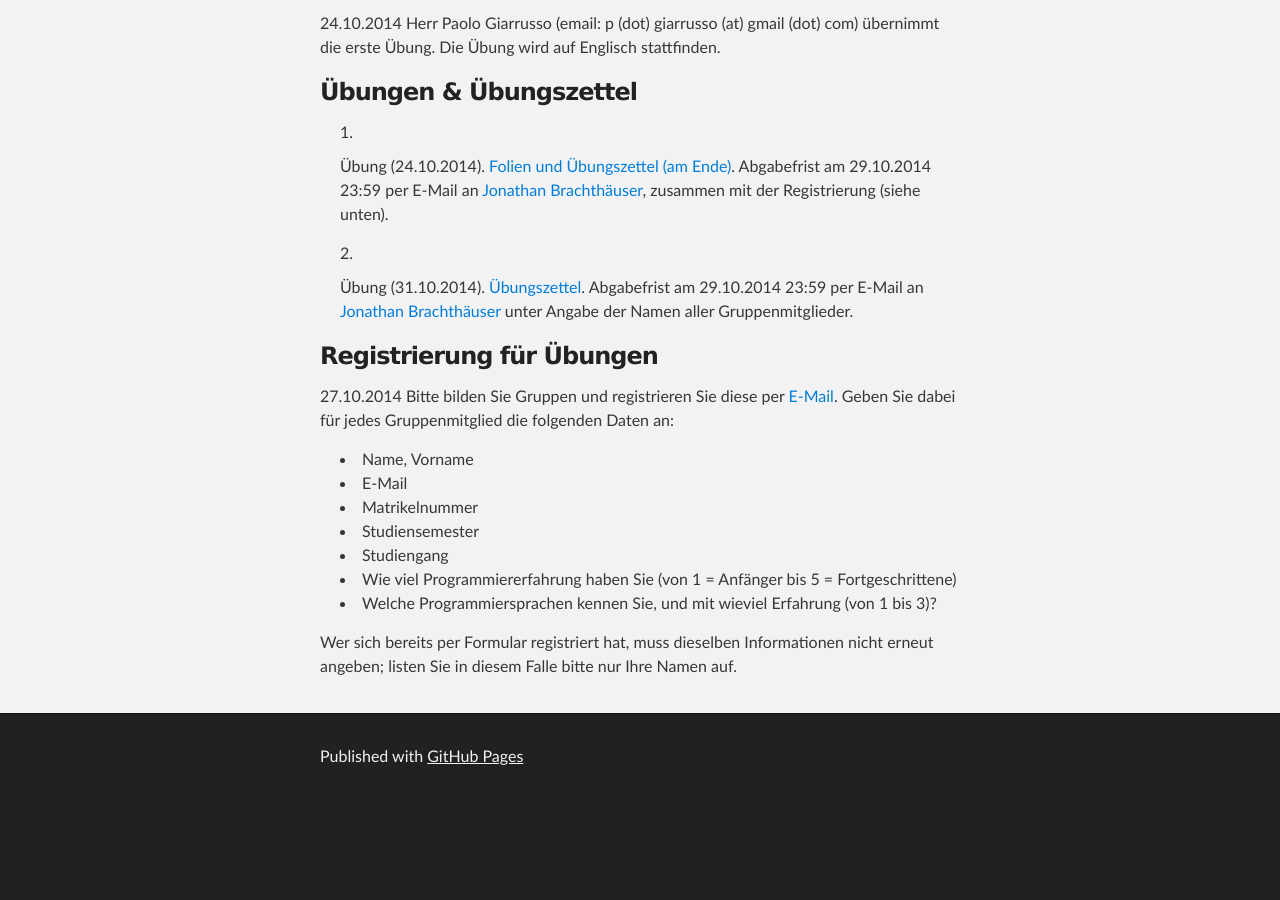
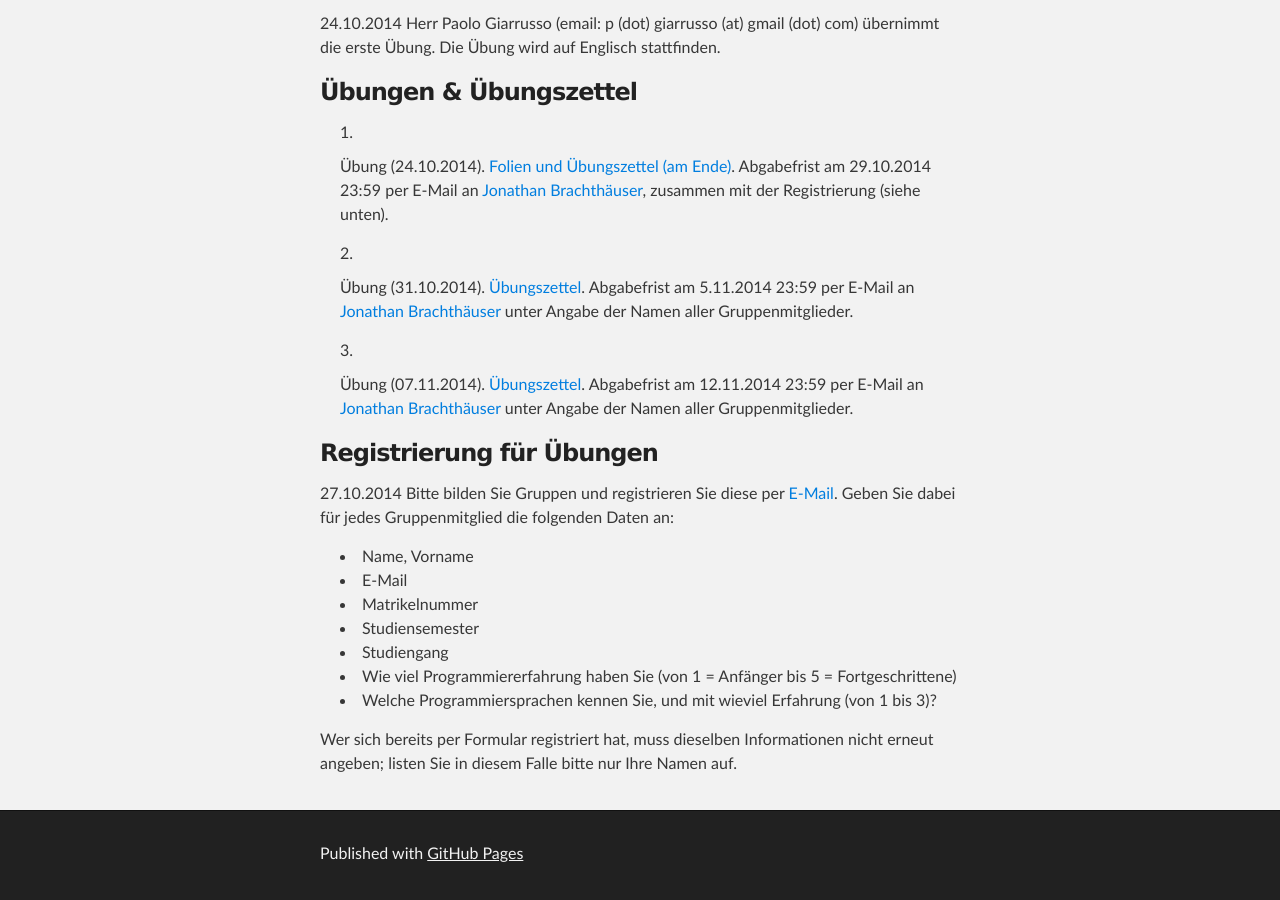
Before and after one commit to ps-mr/ps-mr.github.io, a Jekyll site: the page built from ws14-softwaredesign.md, in a window 1280 px wide and 900 px high, scrolled down 1126 px. Built offline with Jekyll 4.4.1, drawn with Linux system fonts in a browser that asks for light colours; before the commit the page ends 1929 px from its top, so only the background shows below that.

Commit message:
Added third SDPT exercise

```diff
--- a/ws14-softwaredesign.md
+++ b/ws14-softwaredesign.md
@@ -38,7 +38,10 @@ Credits: 6 LP\\
 ### Übungen & Übungszettel
 1. Übung (24.10.2014). [Folien und Übungszettel (am Ende)](https://github.com/klauso/SDPT2014/raw/master/exercises/WS14-SDPT%20Ex1.pdf). Abgabefrist am 29.10.2014 23:59 per E-Mail an [Jonathan Brachthäuser](jonathan.brachthaeuser@uni-tuebingen.de), zusammen mit der Registrierung (siehe unten).
 
-2. Übung (31.10.2014). [Übungszettel](https://github.com/b-studios/SDPT2014/raw/master/exercises/WS14-SDPT%20Ex2.pdf). Abgabefrist am 29.10.2014 23:59 per E-Mail an [Jonathan Brachthäuser](jonathan.brachthaeuser@uni-tuebingen.de) unter Angabe der Namen aller Gruppenmitglieder.
+2. Übung (31.10.2014). [Übungszettel](https://github.com/b-studios/SDPT2014/raw/master/exercises/WS14-SDPT%20Ex2.pdf). Abgabefrist am 5.11.2014 23:59 per E-Mail an [Jonathan Brachthäuser](jonathan.brachthaeuser@uni-tuebingen.de) unter Angabe der Namen aller Gruppenmitglieder.
+
+3. Übung (07.11.2014). [Übungszettel](https://github.com/b-studios/SDPT2014/raw/master/exercises/WS14-SDPT%20Ex3.pdf). Abgabefrist am 12.11.2014 23:59 per E-Mail an [Jonathan Brachthäuser](jonathan.brachthaeuser@uni-tuebingen.de) unter Angabe der Namen aller Gruppenmitglieder.
+
 
 ### Registrierung für Übungen
 
```
